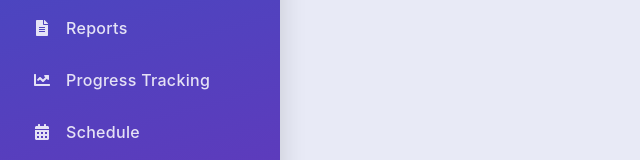
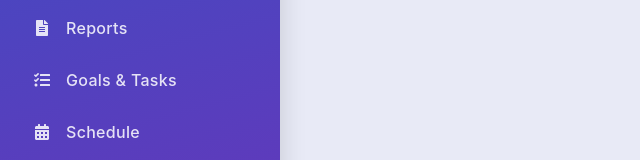
Before and after one commit to Dinujaya-Sandaruwan/internship-management-system, a React (Vite) app: page /supervisor in a window 1280 px wide. Shown: the part 366-526 px from the top of the page, without its empty margins (0-640 px from the left). Built offline with nearby package versions, Linux system fonts and the light colour scheme.

Commit message:
Build: Updated the side menu to work with goals and taskas page

```diff
--- a/src/components/SupervisorSideMenu.tsx
+++ b/src/components/SupervisorSideMenu.tsx
@@ -11,6 +11,7 @@ import {
   FaFileAlt,
   FaSignOutAlt,
   FaCalendarAlt,
+  FaTasks,
 } from "react-icons/fa";
 
 interface SupervisorSideMenuProps {
@@ -36,7 +37,7 @@ const SupervisorSideMenu: React.FC<SupervisorSideMenuProps> = ({
     if (path.includes("/interns")) return "interns";
     if (path.includes("/evaluations")) return "evaluations";
     if (path.includes("/reports")) return "reports";
-    if (path.includes("/progress")) return "progress";
+    if (path.includes("/goals")) return "goals";
     if (path.includes("/schedule")) return "schedule";
     if (path.includes("/update-profile")) return "updateProfile";
     return "dashboard";
@@ -148,12 +149,12 @@ const SupervisorSideMenu: React.FC<SupervisorSideMenuProps> = ({
 
         <div
           className={`dashboard__menu-item ${
-            activeMenu === "progress" ? "active" : ""
+            activeMenu === "goals" ? "active" : ""
           } ${profileCompletion < 80 ? "disabled" : ""}`}
-          onClick={() => handleMenuClick("progress", "/supervisor/progress")}
+          onClick={() => handleMenuClick("goals", "/supervisor/goals")}
         >
-          <FaChartLine className="dashboard__menu-icon" />
-          <span>Progress Tracking</span>
+          <FaTasks className="dashboard__menu-icon" />
+          <span>Goals & Tasks</span>
         </div>
 
         <div
```
